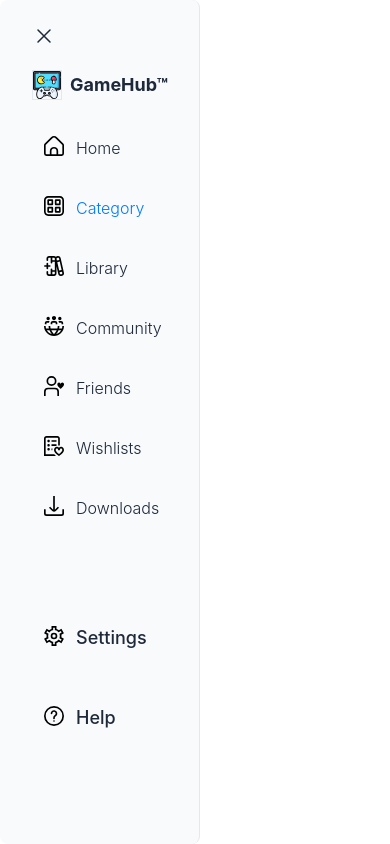
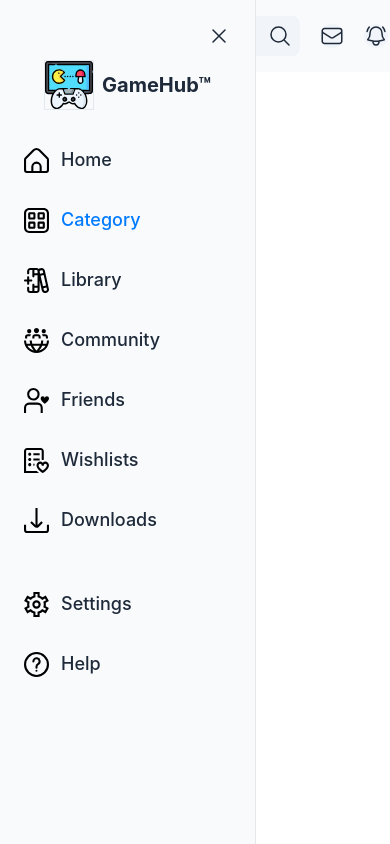
Before and after one commit to Jayres18/Game-Hub, a Next.js app: page /category in a window 390 px wide. Both pictures are taken after a click on the button 44 px from the left and 36 px from the top of the page. Built offline with nearby package versions, Linux system fonts and the light colour scheme.

Commit message:
Fixed the SideNavigation and Header.

```diff
--- a/app/category/page.tsx
+++ b/app/category/page.tsx
@@ -1,7 +1,14 @@
 import React from "react";
+import Header from "../components/Header";
 
 const category = () => {
-  return <div>category</div>;
+  return (
+    <div className="container">
+      <div className="mt-5 mb-5">
+        <h1 className="text-center">Category</h1>
+      </div>
+    </div>
+  );
 };
 
 export default category;
--- a/app/components/Header.tsx
+++ b/app/components/Header.tsx
@@ -8,28 +8,25 @@ import Form from "next/form";
 
 const Header = () => {
   return (
-    <div className="container max-w-5xl flex justify-between items-center py-4 px-3">
+    <div className="flex ml-18 md:ml-65  gap-5 md:justify-between items-center bg-slate-50 py-4 px-5 md:px-15">
       <div className="flex items-center space-x-4 bg-slate-100 dark:bg-gray-800 p-2 rounded-lg">
-        <Form
-          action="/search"
-          className="hidden 2xl:flex items-center max-w-lg"
-        >
+        <Form action="/search" className="flex max-w-3xs md:max-w-md">
           <input
             type="text"
             name="search"
             placeholder="Search"
-            className="bg-transparent focus:outline-none my-auto w-80"
+            className="bg-transparent focus:outline-none my-auto w-40 md:w-80"
           />
           <button type="submit" className="ml-2">
             <MagnifyingGlassIcon className="h-6 w-6" />
           </button>
         </Form>
       </div>
-      <div className="flex items-center space-x-7">
-        <button>
+      <div className="flex items-center space-x-5 md:space-x-7">
+        <button className="rounded-full bg-slate-100 md:p-2 hover:bg-slate-300 dark:bg-gray-700 dark:hover:bg-gray-600 transition-colors">
           <EnvelopeIcon className="h-6 w-6" />
         </button>
-        <button>
+        <button className="rounded-full bg-slate-100 md:p-2 hover:bg-slate-300 dark:bg-gray-700 dark:hover:bg-gray-600 transition-colors">
           <BellAlertIcon className="h-6 w-6" />
         </button>
       </div>
--- a/app/components/SideNavigation.tsx
+++ b/app/components/SideNavigation.tsx
@@ -17,11 +17,9 @@ export const SideNavigation = () => {
 
   return (
     <nav
-      className={`fixed top-0 left-0 h-full ${
-        isMobileMenuOpen ? "w-50" : "w-23"
-      } md:w-65 bg-slate-50 dark:bg-gray-800 border-r border-gray-200 dark:border-gray-700 p-4 rounded-lg transition-all duration-300 ease-in-out`}
+      className={`fixed top-0 left-0 h-18 md:h-full w-18 md:w-65 bg-slate-50 dark:bg-gray-800 border-r border-gray-200 dark:border-gray-700 p-4 md:rounded-lg transition-all duration-300 ease-in-out`}
     >
-      <div className="container pt-2">
+      <div className="md:container pt-2 max-h-xl flex flex-col justify-between h-full">
         <div className="hidden md:flex flex-col items-center mb-5">
           <Link
             href="/"
@@ -38,8 +36,8 @@ export const SideNavigation = () => {
           </Link>
 
           {/* Desktop Menu */}
-          <div className="flex flex-col gap-20 h-full w-full">
-            <div className="flex flex-col mt-4 gap-6">
+          <div className="flex flex-col gap-10 h-full w-full">
+            <div className="flex flex-col max-h-2/3 gap-4">
               {menuItemsTop.map((itemTop) => {
                 const isActive = pathname === itemTop.href;
                 return (
@@ -61,7 +59,7 @@ export const SideNavigation = () => {
                 );
               })}
             </div>
-            <div className="flex flex-col mt-auto gap-6">
+            <div className="flex flex-col mt-auto gap-4">
               {menuItemsBottom.map((itemBottom) => (
                 <Link key={itemBottom.href} href={itemBottom.href}>
                   <div className="flex items-center p-2 text-lg font-medium rounded-lg hover:bg-gray-200 dark:hover:bg-gray-700 transition-colors">
@@ -82,7 +80,7 @@ export const SideNavigation = () => {
           {/* Mobile Menu Button */}
           <button
             onClick={toggleMobileMenu}
-            className="md:hidden rounded-lg hover:bg-gray-200 dark:hover:bg-gray-700 transition-colors cursor-pointer"
+            className="md:hidden rounded-lg hover:bg-gray-200 dark:hover:bg-gray-700 pl-2.5 transition-colors cursor-pointer"
           >
             {isMobileMenuOpen ? (
               <XMarkIcon className="h-6 w-6" />
@@ -90,123 +88,81 @@ export const SideNavigation = () => {
               <Bars3Icon className="h-6 w-6" />
             )}
           </button>
-
-          {/* Mobile Menu */}
-          {isMobileMenuOpen ? (
-            <div className="md:hidden flex flex-col gap-5 h-full w-full transition-all duration-300 ease-in-out">
-              <div className="flex flex-col mt-4 gap-6">
+        </div>
+        {/* Mobile SideNavigation Overlay */}
+        {isMobileMenuOpen && (
+          <div className="fixed inset-0 z-50 bg-slate-50 dark:bg-gray-800 border-r border-gray-200 dark:border-gray-700 p-4 flex flex-col h-full w-64">
+            <div className="flex flex-col items-center mt-6 mb-5">
               <Link
                 href="/"
-                  onClick={() => setIsMobileMenuOpen(false)}
-                  className="flex text-center text-lg items-center font-bold mb-1"
+                className="flex text-center text-xl items-center font-bold mb-7 pt-5"
+                onClick={toggleMobileMenu}
               >
                 <Image
                   className="rounded-base mx-auto border-1 border-slate-200 dark:border-slate-600 mr-2"
                   src="/GameHub.svg"
                   alt="Game Hub Logo"
-                    width={30}
-                    height={30}
+                  width={50}
+                  height={50}
                 />
                 GameHub&trade;
               </Link>
+              <div className="flex flex-col gap-10 h-full w-full">
+                <div className="flex flex-col max-h-2/3 gap-4">
                   {menuItemsTop.map((itemTop) => {
                     const isActive = pathname === itemTop.href;
                     return (
                       <Link
                         key={itemTop.href}
                         href={itemTop.href}
-                      onClick={() => setIsMobileMenuOpen(false)}
-                      className="ml-2"
+                        onClick={toggleMobileMenu}
                       >
                         <div
-                        className={`flex items-center p-1 text-base font-light rounded-lg hover:bg-gray-200 dark:hover:bg-gray-700 transition-colors ${
+                          className={`flex items-center p-2 text-lg font-medium rounded-lg hover:bg-gray-200 dark:hover:bg-gray-700 transition-colors ${
                             isActive ? "text-primary" : ""
                           }`}
                         >
                           <Image
                             src={itemTop.image}
                             alt={itemTop.label}
-                          width={20}
-                          height={20}
+                            width={25}
+                            height={25}
                           />
-                        <span className="ml-3 mt-1">{itemTop.label}</span>
+                          <span className="ml-3">{itemTop.label}</span>
                         </div>
                       </Link>
                     );
                   })}
                 </div>
-              <div className="flex flex-col mt-18 gap-10">
+                <div className="flex flex-col mt-auto gap-4">
                   {menuItemsBottom.map((itemBottom) => (
                     <Link
                       key={itemBottom.href}
                       href={itemBottom.href}
-                    onClick={() => setIsMobileMenuOpen(false)}
-                    className="ml-2"
+                      onClick={toggleMobileMenu}
                     >
-                    <div className="flex items-center p-1 text-lg font-medium rounded-lg hover:bg-gray-200 dark:hover:bg-gray-700 transition-colors">
+                      <div className="flex items-center p-2 text-lg font-medium rounded-lg hover:bg-gray-200 dark:hover:bg-gray-700 transition-colors">
                         <Image
                           src={itemBottom.image}
                           alt={itemBottom.label}
-                        width={20}
-                        height={20}
+                          width={25}
+                          height={25}
                         />
-                      <span className="ml-3 mt-1">{itemBottom.label}</span>
+                        <span className="ml-3">{itemBottom.label}</span>
                       </div>
                     </Link>
                   ))}
                 </div>
               </div>
-          ) : (
-            <div className="md:hidden flex flex-col items-center gap-8 h-full w-full pt-4 transition-all duration-300 ease-in-out">
-              {/* Icon-only menu when mobile menu is closed */}
-              <Link
-                href="/"
-                onClick={() => setIsMobileMenuOpen(false)}
-                className="flex text-center text-lg items-center font-bold mb-1"
+            </div>
+            <button
+              onClick={toggleMobileMenu}
+              className="absolute top-4 right-4 rounded-lg hover:bg-gray-200 dark:hover:bg-gray-700 p-2 transition-colors"
             >
-                <Image
-                  className="rounded-base mx-auto border-1 border-slate-200 dark:border-slate-600 mr-2"
-                  src="/GameHub.svg"
-                  alt="Game Hub Logo"
-                  width={80}
-                  height={80}
-                />
-              </Link>
-              <div className="flex flex-col mt-4 gap-8">
-                {menuItemsTop.map((itemTop) => (
-                  <Link key={itemTop.href} href={itemTop.href} className="mb-2">
-                    <Image
-                      src={itemTop.image}
-                      alt={itemTop.label}
-                      width={20}
-                      height={20}
-                      className="mx-auto"
-                    />
-                  </Link>
-                ))}
-              </div>
-              <div className="flex flex-col mt-auto pt-8 gap-8">
-                {menuItemsBottom.map((itemBottom) => (
-                  <Link
-                    key={itemBottom.href}
-                    href={itemBottom.href}
-                    className="mb-2"
-                  >
-                    <Image
-                      src={itemBottom.image}
-                      alt={itemBottom.label}
-                      width={20}
-                      height={20}
-                      className="mx-auto"
-                    />
-                  </Link>
-                ))}
-              </div>
+              <XMarkIcon className="h-6 w-6" />
+            </button>
           </div>
         )}
-        </div>
-
-        {/* Mobhile Menu */}
       </div>
     </nav>
   );
--- a/app/globals.css
+++ b/app/globals.css
@@ -16,7 +16,7 @@
 
 @layer components {
   .container {
-    @apply max-w-7xl mx-auto px-4 sm:px-6 lg:px-8;
+    @apply max-w-7xl  mx-auto px-4 sm:px-6 lg:px-8;
   }
 
   .btn {
--- a/app/layout.tsx
+++ b/app/layout.tsx
@@ -3,6 +3,7 @@ import { Geist, Geist_Mono } from "next/font/google";
 import "./globals.css";
 import { ThemeProvider } from "./components/theme-provider";
 import SideNavigation from "./components/SideNavigation";
+import Header from "./components/Header";
 
 const geistSans = Geist({
   variable: "--font-geist-sans",
@@ -36,6 +37,7 @@ export default function RootLayout({
           disableTransitionOnChange
         >
           <SideNavigation />
+          <Header />
           {children}
         </ThemeProvider>
       </body>
--- a/app/page.tsx
+++ b/app/page.tsx
@@ -1,11 +1,10 @@
-import Header from "./components/Header";
+"use client";
 import SideNavigation from "./components/SideNavigation";
 
 export default function Home() {
   return (
     <div className="flex items-center justify-center min-w-screen flex-row">
       <SideNavigation />
-      <Header />
     </div>
   );
 }
--- a/package.json
+++ b/package.json
@@ -9,10 +9,10 @@
   },
   "dependencies": {
     "@heroicons/react": "^2.2.0",
-    "next": "15.5.4",
+    "next": "^15.5.4",
     "next-themes": "^0.4.6",
-    "react": "19.1.0",
-    "react-dom": "19.1.0",
+    "react": "^19.1.0",
+    "react-dom": "^19.1.0",
     "react-icons": "^5.5.0"
   },
   "devDependencies": {
```
Also changed, not shown: 1 other file (tests, documents, lock files or other folders). Lines whose indentation alone changed are shown as unchanged.
